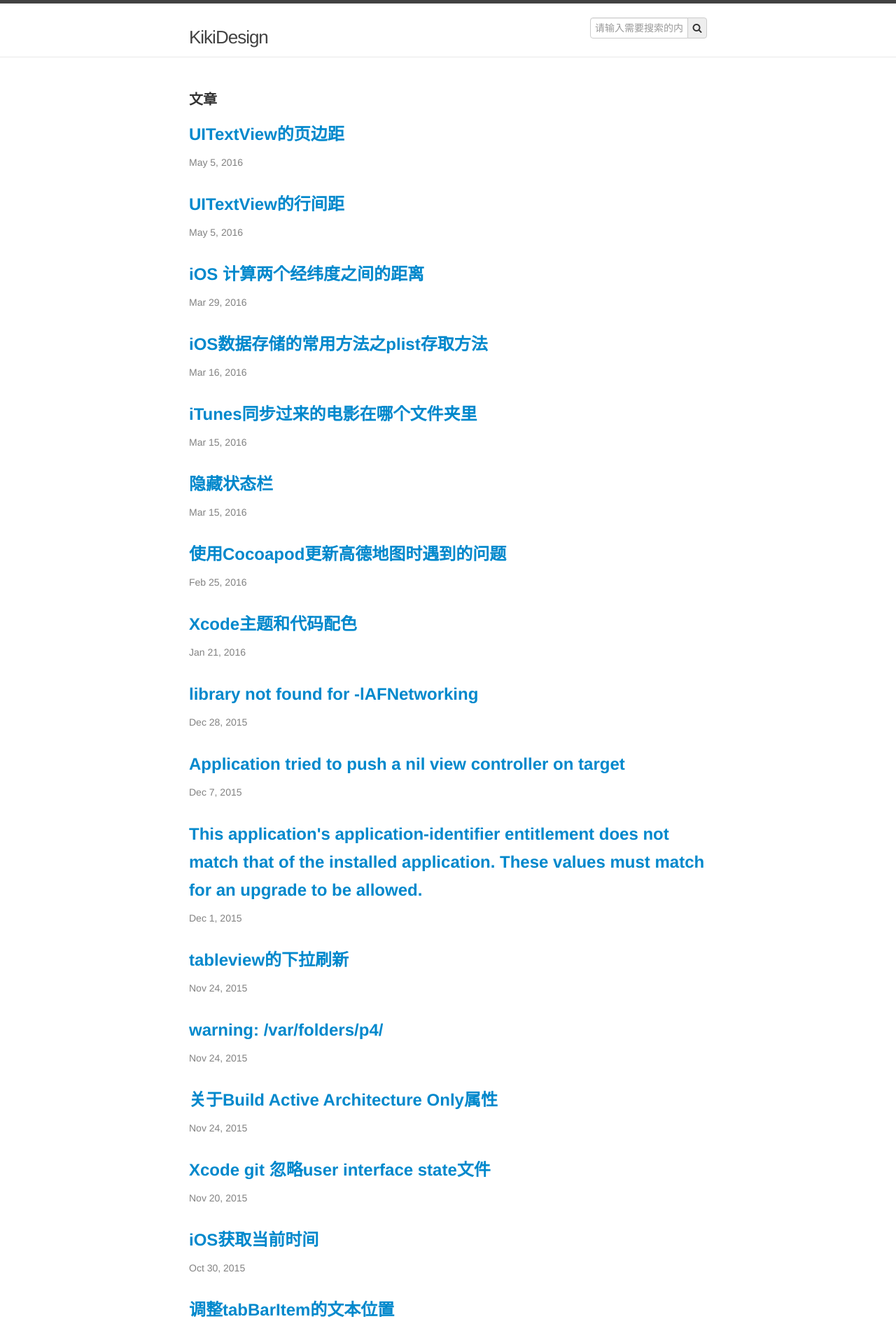
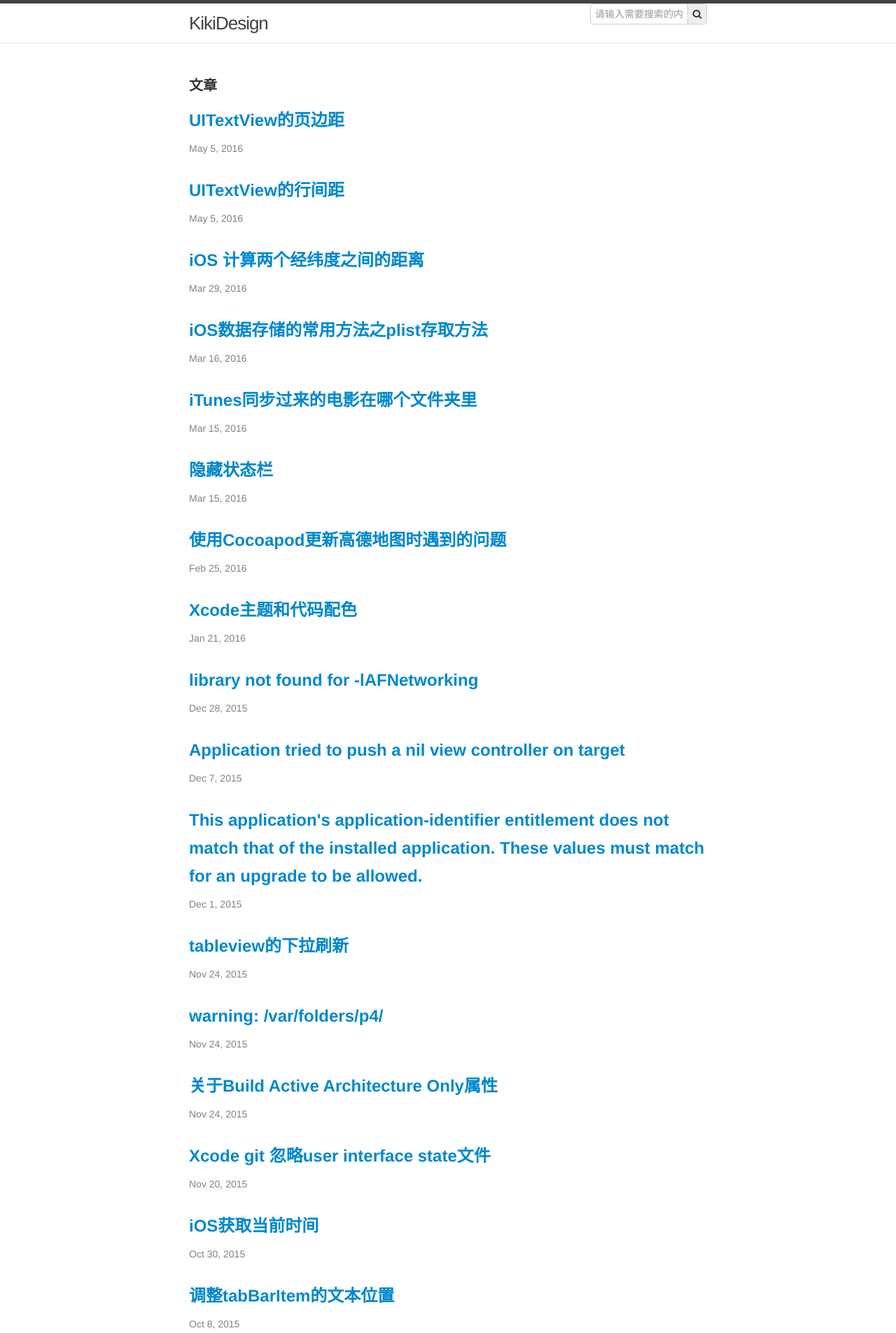
Before and after one commit to kikidesign/kikidesign.github.io, a Jekyll site: the page built from index.html, in a window 1280 px wide. Shown: the top 1905 px of the page at 70% size. Built offline with Jekyll 4.4.1, drawn with Linux system fonts in a browser that asks for light colours.

```diff
--- a/_includes/header.html
+++ b/_includes/header.html
@@ -22,11 +22,6 @@
           <span class="add-on"><i class="icon-search" type="button"></i></span>
         </div>
     </div>
-    <section id="search-results" style="display: none;">
-      <p>Search Results</p>
-      <div class="entries">
-      </div>
-    </section>
   </div>
 </header>
 <script type="text/javascript">
--- a/_sass/_layout.scss
+++ b/_sass/_layout.scss
@@ -46,7 +46,7 @@
 }
 
 #search{
-    margin-top:20px;
+    margin-top:0px;
 }
 
 .input-medium {
```
